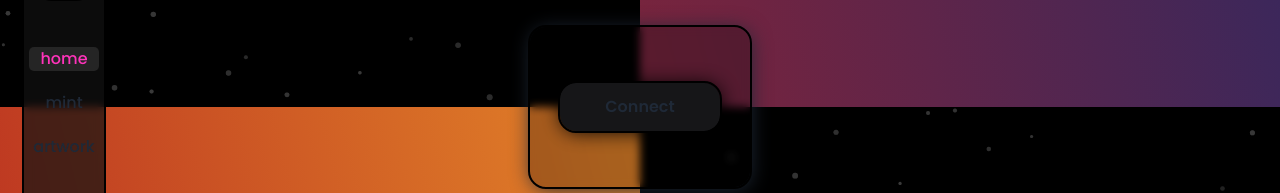
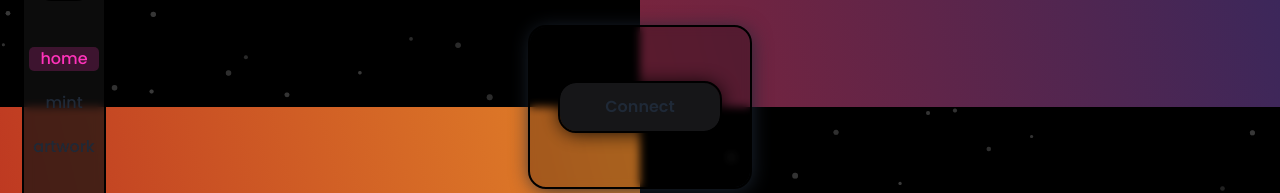
Before and after one commit to pranavcpawar/raptor-nfts, a React (Vite) app: page / in a window 1280 px wide. Shown: the part 293-486 px from the top of the page. Built offline with nearby package versions, Linux system fonts and the light colour scheme.

Commit message:
update ui design

```diff
--- a/src/components/Sidebar.jsx
+++ b/src/components/Sidebar.jsx
@@ -23,7 +23,7 @@ const Sidebar = () => {
           {navlinks.map((item) => (
             <Fragment key={item.name}>
               <div
-                className={`cursor-pointer ${isActive && isActive === item.name && "text-[#ff33bb] bg-[#303030] bg-opacity-70 w-[70px] flex justify-center rounded-[5px] active:scale-110"}`}
+                className={`cursor-pointer ${isActive && isActive === item.name && "text-[#ff33bb] bg-[rgba(255,51,187,0.2)]  bg-opacity-70 w-[70px] flex justify-center rounded-[5px] active:scale-110"}`}
                 onClick={() => {
                   setIsActive(item.name);
                   navigate(item.link);
--- a/src/pages/Home.jsx
+++ b/src/pages/Home.jsx
@@ -3,14 +3,14 @@ import { Navbar, UpperSection, LowerSection } from "../components";
 
 const Home = () => {
   return (
-    <div className="min-h-screen grid place-items-center ">
-      <div className="min-h-screen z-10 absolute pt-5">
+    <div className="min-h-screen grid place-items-center">
+      <div className="min-h-screen z-10 fixed pt-5">
         <h1 className="font-poppins text-5xl cursor-pointer font-bold">
           <span>Raptors</span>
           <span className="text-black">NFT.</span>
         </h1>
       </div>
-      <div className="z-10 absolute p-4 m-2">
+      <div className="z-10 fixed p-4 m-2">
         <Navbar />
       </div>
       <div className="z-5 fixed w-[100vw] h-[100vh]">
```
